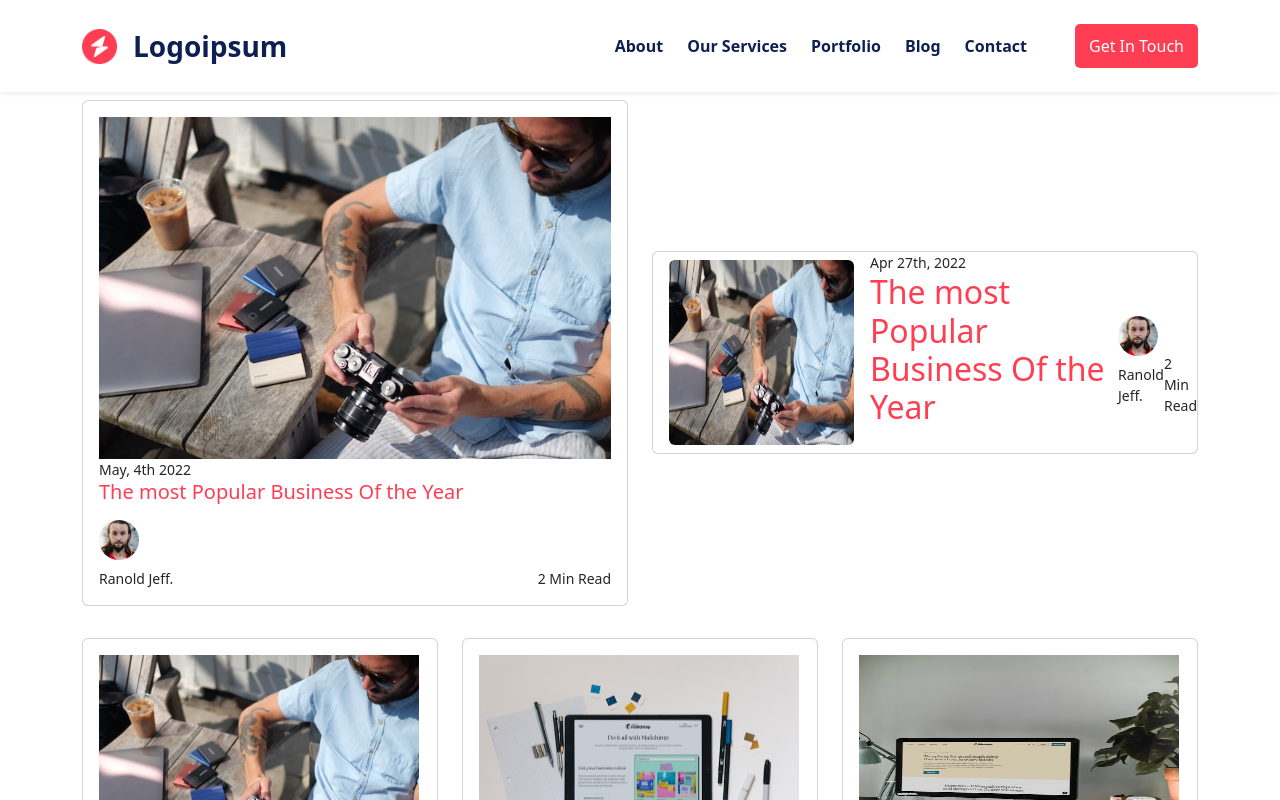
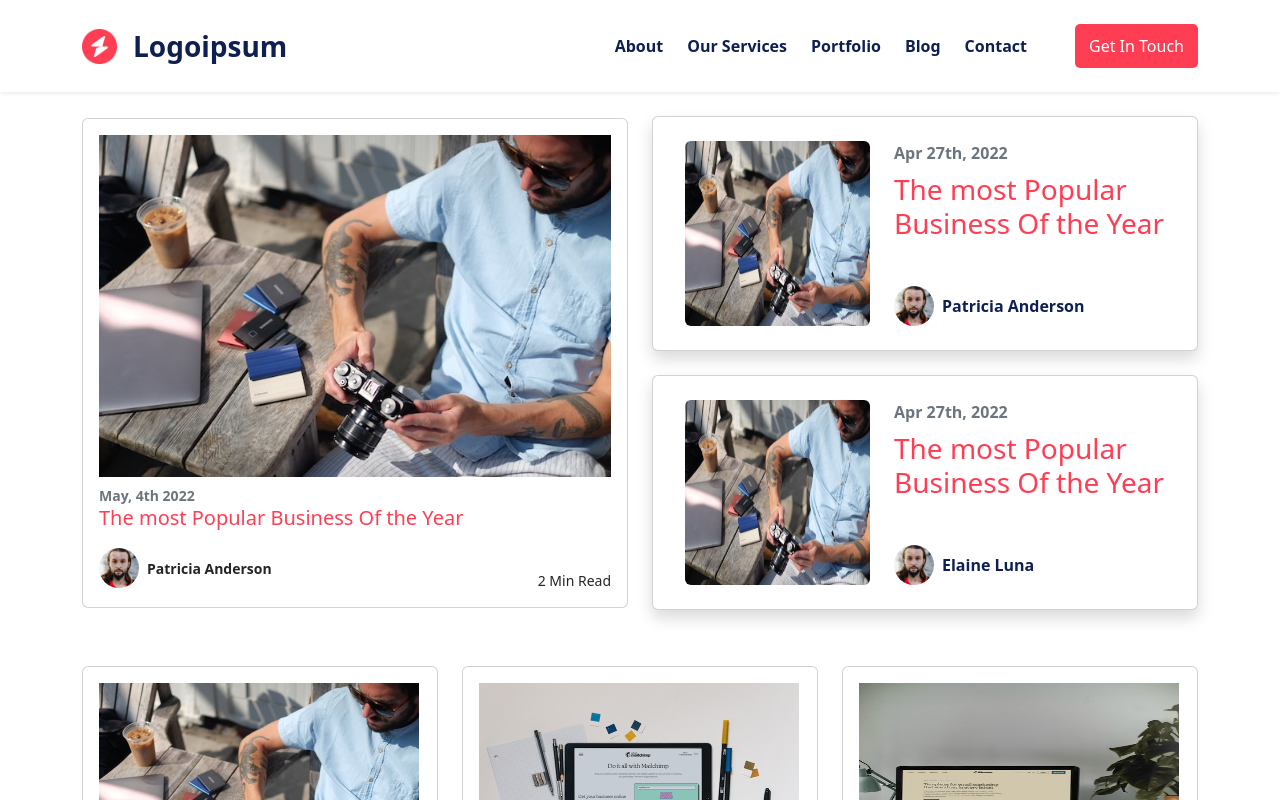
Before and after one commit to rikkriuk/fe-slicing-design-kelompok-2, a React (Vite) app: page /blog in a window 1280 px wide. Shown: the top 800 px of the page. Built offline with nearby package versions, Linux system fonts and the light colour scheme.

Commit message:
fix: Blog Top Component

```diff
--- a/src/components/BlogTop/BlogStyle.css
+++ b/src/components/BlogTop/BlogStyle.css
@@ -1,9 +1,7 @@
-h2 {
-  color: #ff3e54 !important;
-  font-size: 20px;
+.color-primary-blog {
+  color: #ff3e54;
 }
-p {
-  color: #252525;
-  font-size: 14px;
-  margin-bottom: 0px !important;
+
+.color-author-blog {
+  color: #0e1f51;
 }
--- a/src/components/BlogTop/BlogTopComponent.jsx
+++ b/src/components/BlogTop/BlogTopComponent.jsx
@@ -6,38 +6,39 @@ import "./BlogStyle.css";
 const BlogTopComponent = () => {
   return (
     <section className="blog-top">
-      <div className="container  my-2">
+      <div className="container my-4">
         <div className="row align-items-center">
-          <div className="col-md-6">
+          <div className="col-md-6 mb-2">
             <div className="card">
               <div className="card-body">
-                <img
-                  src={personTop}
-                  alt=""
-                  width="514"
-                  height="300"
-                  className="img-fluid"
-                />
-                <p>May, 4th 2022</p>
-                <h2>The most Popular Business Of the Year</h2>
+                <img src={personTop} alt="" className="img-fluid" />
+                <p className="mt-2 fw-bold text-secondary">May, 4th 2022</p>
+                <h2 className="color-primary-blog">
+                  The most Popular Business Of the Year
+                </h2>
                 <div className="d-flex justify-content-between align-items-center mt-3 rounded">
                   <div className="author">
+                    <div className="d-flex align-items-center">
                       <img
                         src={author}
                         alt="gambar author"
                         height="40"
                         width="40"
-                      className="img-fluid rounded-circle"
+                        className="img-fluid rounded-circle me-2"
                       />
-                    <p className="mt-2"> Ranold Jeff.</p>
+                      <p className="m-0 color-author-blog fw-bold">
+                        Patricia Anderson
+                      </p>
                     </div>
-                  <p className="mt-5">2 Min Read</p>
+                  </div>
+                  <p className="mt-4">2 Min Read</p>
                 </div>
               </div>
             </div>
           </div>
-          <div className="col-md-6">
-            <div className="card">
+          <div className="col-md-6 mb-2">
+            <div className="d-flex flex-column justify-content-between ">
+              <div className="card mb-4 p-3 shadow">
                 <div className="d-flex">
                   <img
                     src={personTop}
@@ -46,23 +47,70 @@ const BlogTopComponent = () => {
                     width="185"
                     className="rounded my-2 mx-3"
                   />
-                <div>
-                  <p>Apr 27th, 2022</p>
-                  <h2>The most Popular Business Of the Year</h2>
+                  <div className="d-flex align-items-start flex-column flex-grow-1">
+                    <div className="p-2">
+                      <p className="m-0 fw-bold text-secondary">
+                        Apr 27th, 2022
+                      </p>
                     </div>
-                <div className="d-flex justify-content-between align-items-center mt-3">
-                  <div className="author">
+                    <div className="px-2">
+                      <h3 className="color-primary-blog m-0">
+                        The most Popular Business Of the Year
+                      </h3>
+                    </div>
+                    <div className="mt-auto p-2">
+                      <div className="d-flex align-items-center">
                         <img
                           src={author}
                           alt="gambar author"
                           height="40"
                           width="40"
-                      className="img-fluid rounded-circle"
+                          className="img-fluid rounded-circle me-2"
                         />
-                    <p className="mt-2"> Ranold Jeff.</p>
+                        <p className="m-0 color-author-blog fw-bold">
+                          Patricia Anderson
+                        </p>
                       </div>
-                  <div>
-                    <p className="mt-5">2 Min Read</p>
+                    </div>
+                  </div>
+                </div>
+              </div>
+            </div>
+            <div className="d-flex flex-column justify-content-between">
+              <div className="card p-3 shadow">
+                <div className="d-flex">
+                  <img
+                    src={personTop}
+                    alt=""
+                    height="185"
+                    width="185"
+                    className="rounded my-2 mx-3"
+                  />
+                  <div className="d-flex align-items-start flex-column flex-grow-1">
+                    <div className="p-2">
+                      <p className="m-0 fw-bold text-secondary">
+                        Apr 27th, 2022
+                      </p>
+                    </div>
+                    <div className="px-2">
+                      <h3 className="color-primary-blog m-0">
+                        The most Popular Business Of the Year
+                      </h3>
+                    </div>
+                    <div className="mt-auto p-2">
+                      <div className="d-flex align-items-center">
+                        <img
+                          src={author}
+                          alt="gambar author"
+                          height="40"
+                          width="40"
+                          className="img-fluid rounded-circle me-2"
+                        />
+                        <p className="m-0 color-author-blog fw-bold">
+                          Elaine Luna
+                        </p>
+                      </div>
+                    </div>
                   </div>
                 </div>
               </div>
```
Lines whose indentation alone changed are shown as unchanged.
